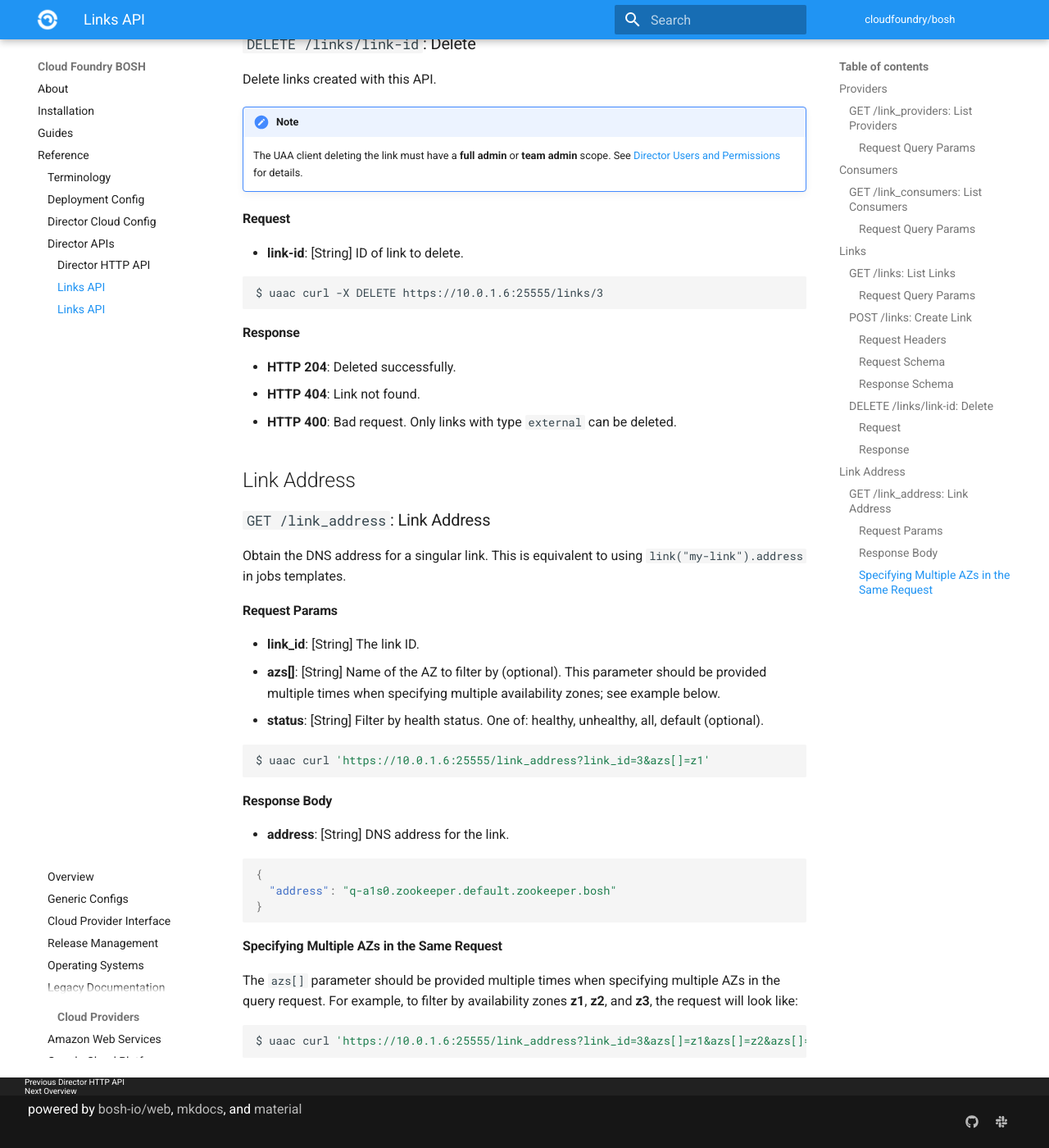
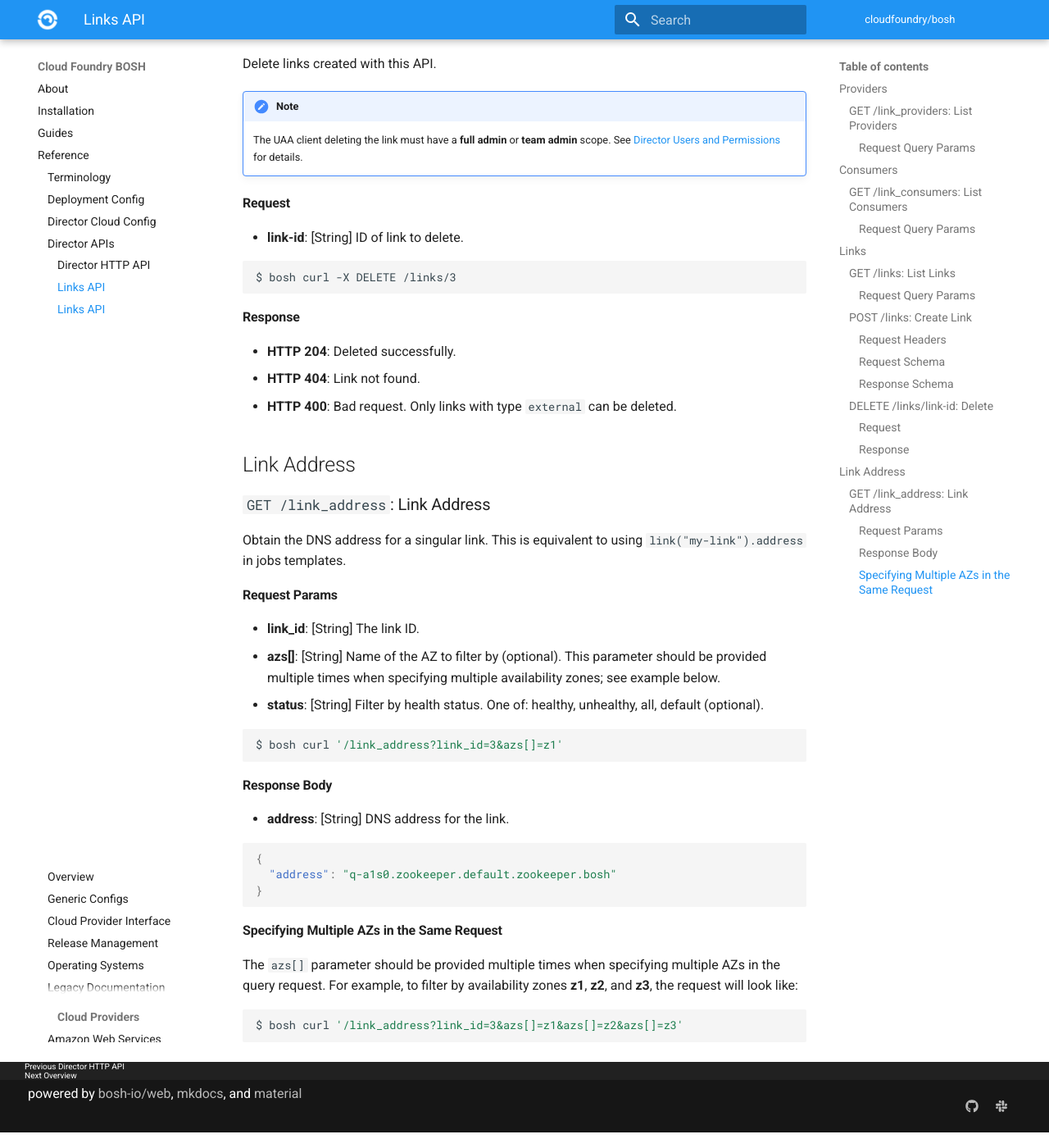
Before and after one commit to cloudfoundry/docs-bosh, an MkDocs documentation site: the page built from content/links-api.md, in a window 1280 px wide and 1400 px high, scrolled down 4171 px. Shown: the whole window at 82% size. Built offline with MkDocs 1.6.1 and Material for MkDocs 9.7.7, drawn with Linux system fonts in a browser that asks for light colours; old or Windows-style settings are respelled for this version of MkDocs; some of the changed text lies outside the part shown.

Commit message:
Update links api docs to use bosh curl
[#160776380](https://www.pivotaltracker.com/story/show/160776380)

Signed-off-by: Rebecca Putinski <rputinski@pivotal.io>

````diff
--- a/content/links-api.md
+++ b/content/links-api.md
@@ -16,7 +16,7 @@ Obtain an array of providers created in a deployment.
 * **deployment**: [String] Deployment name.
 
 ```bash
-$ uaac curl https://10.0.1.6:25555/link_providers?deployment=zookeeper
+$ bosh curl /link_providers?deployment=zookeeper
 [
   {
     "owner_object": {
@@ -65,7 +65,7 @@ Obtain an array of consumers created for a deployment.
 * **deployment**: [String] Deployment name.
 
 ```bash
-$ uaac curl https://10.0.1.6:25555/link_consumers?deployment=zookeeper
+$ bosh curl /link_consumers?deployment=zookeeper
 [
   {
     "link_consumer_definition": {
@@ -115,7 +115,7 @@ Obtain an array of links created for a deployment.
 * **deployment**: [String] Deployment name.
 
 ```bash
-$ uaac curl https://10.0.1.6:25555/links?deployment=zookeeper
+$ bosh curl /links?deployment=zookeeper
 [
   {
     "created_at": "2018-08-14 18:00:36 UTC",
@@ -153,8 +153,7 @@ Create an external link with a user-defined consumer. Uses an existing provider.
 * **network**: [String] Name of a network used by the provider (optional). See [custom network linking](links.md#custom-network).
 
 ```bash
-$ uaac curl -X POST https://10.0.1.6:25555/links -H 'Content-Type: application/json' -d \
-'{
+$ bosh curl -X POST -H 'Content-Type: application/json' --body <(echo '{
   "link_provider_id": "1",
   "link_consumer": {
     "owner_object": {
@@ -193,7 +192,7 @@ Delete links created with this API.
 * **link-id**: [String] ID of link to delete.
 
 ```bash
-$ uaac curl -X DELETE https://10.0.1.6:25555/links/3
+$ bosh curl -X DELETE /links/3
 ```
 
 #### Response
@@ -213,7 +212,7 @@ Obtain the DNS address for a singular link. This is equivalent to using `link("m
 * **status**: [String] Filter by health status. One of: healthy, unhealthy, all, default (optional).
 
 ```bash
-$ uaac curl 'https://10.0.1.6:25555/link_address?link_id=3&azs[]=z1'
+$ bosh curl '/link_address?link_id=3&azs[]=z1'
 ```
 
 #### Response Body
@@ -229,5 +228,5 @@ $ uaac curl 'https://10.0.1.6:25555/link_address?link_id=3&azs[]=z1'
 The `azs[]` parameter should be provided multiple times when specifying multiple AZs in the query request. For example, to filter by availability zones **z1**, **z2**, and **z3**, the request will look like:
 
 ```bash
-$ uaac curl 'https://10.0.1.6:25555/link_address?link_id=3&azs[]=z1&azs[]=z2&azs[]=z3'
+$ bosh curl '/link_address?link_id=3&azs[]=z1&azs[]=z2&azs[]=z3'
 ```
````
Also changed, not shown: other parts of content/links-api.md (+1 -1 lines).
